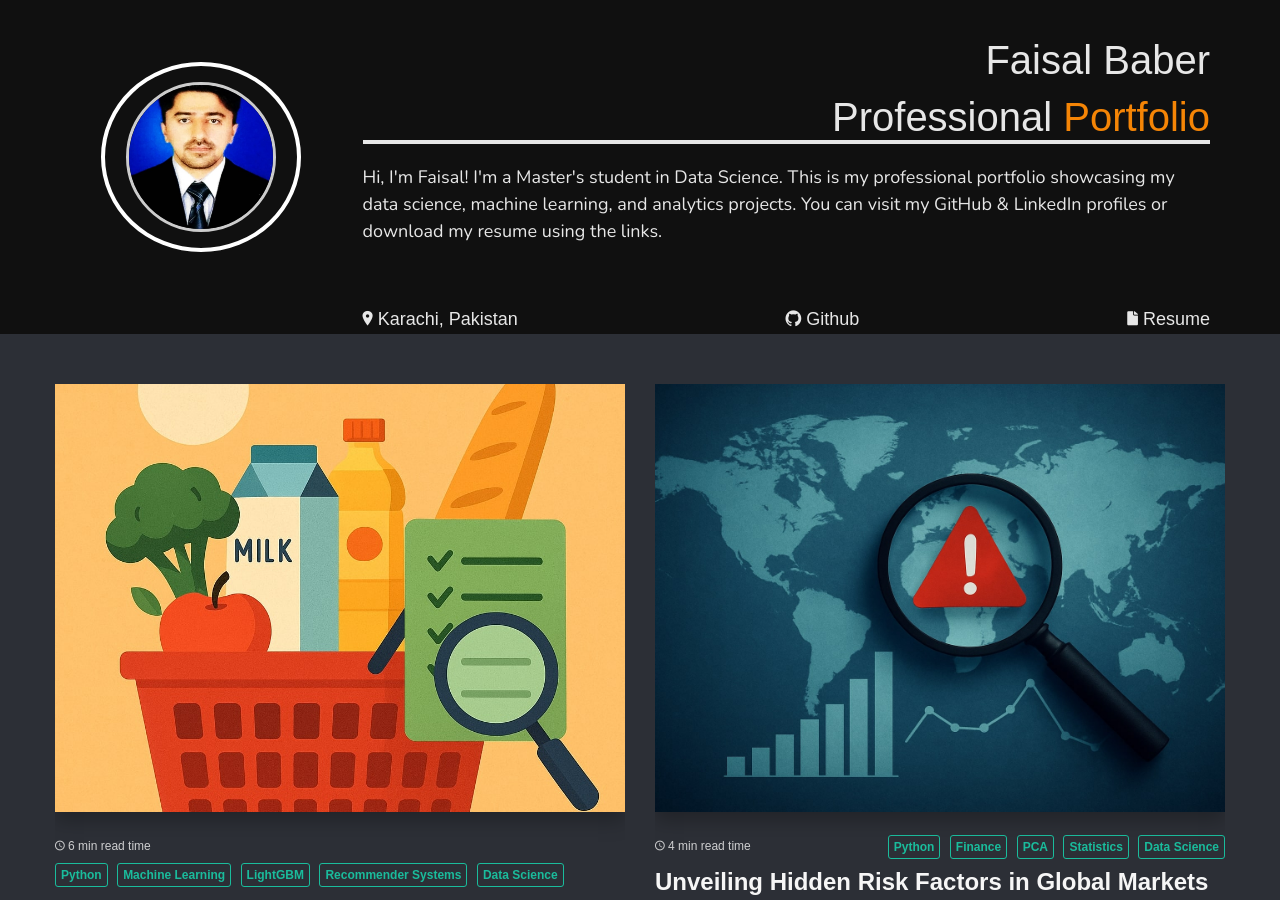
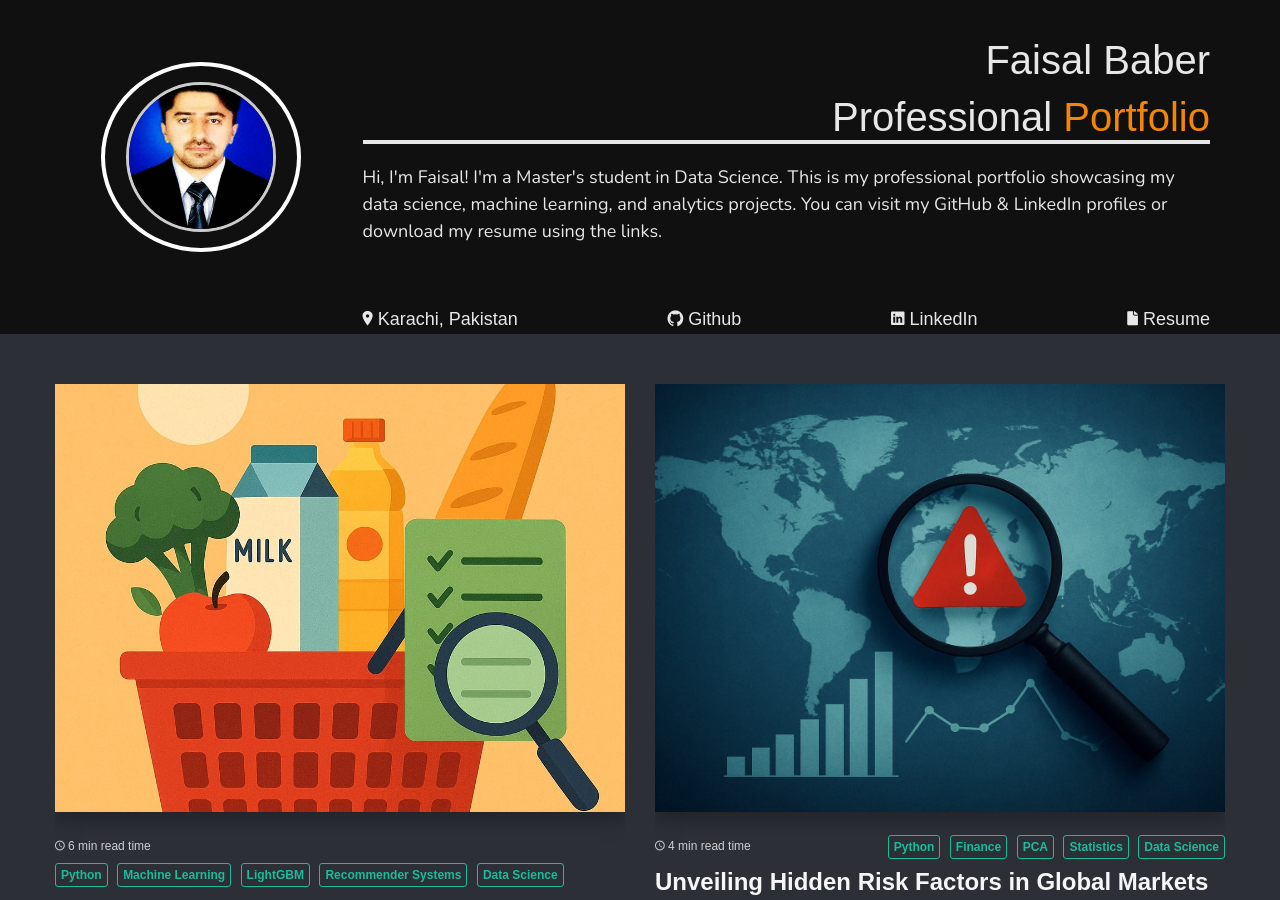
Before and after one commit to BaberFaisal/Faisal_Baber.github.io, a Jekyll site: the page built from index.html, in a window 1280 px wide and 900 px high. Built offline with Jekyll 4.4.1, drawn with Linux system fonts in a browser that asks for light colours; nearby versions of some CDN libraries; some web fonts are replaced; the list of posts is cut into pages by our own code.

Commit message:
header.html

```diff
--- a/_includes/header.html
+++ b/_includes/header.html
@@ -25,7 +25,7 @@
 							<ul class="list-reset">
 								{% if site.location %}<li class="item"><a class="item-link"><i class="ion ion-ios-pin"></i> {{ site.location }}</a></li>{% endif %}
 								{% if site.github %}<li class="item"><a class="item-link" href="{{ site.github }}"><i class="ion ion-logo-github"></i> Github</a></li>{% endif %}
-								{% if site.linkedln %}<li class="item"><a class="item-link" href="{{ site.linkedln }}"><i class="ion ion-logo-linkedin"></i> Linkedln</a></li>{% endif %}
+								{% if site.linkedin %}<li class="item"><a class="item-link" href="{{ site.linkedin }}" target="_blank"><i class="ion ion-logo-linkedin"></i> LinkedIn</a></li>{% endif %}
 								{% if site.resume_url %}<li class="item"><a class="item-link" href="{{ site.resume_url }}"><i class="ion ion-ios-document"></i> Resume</a></li>{% endif %}
 							</ul>
 						</div>
```
